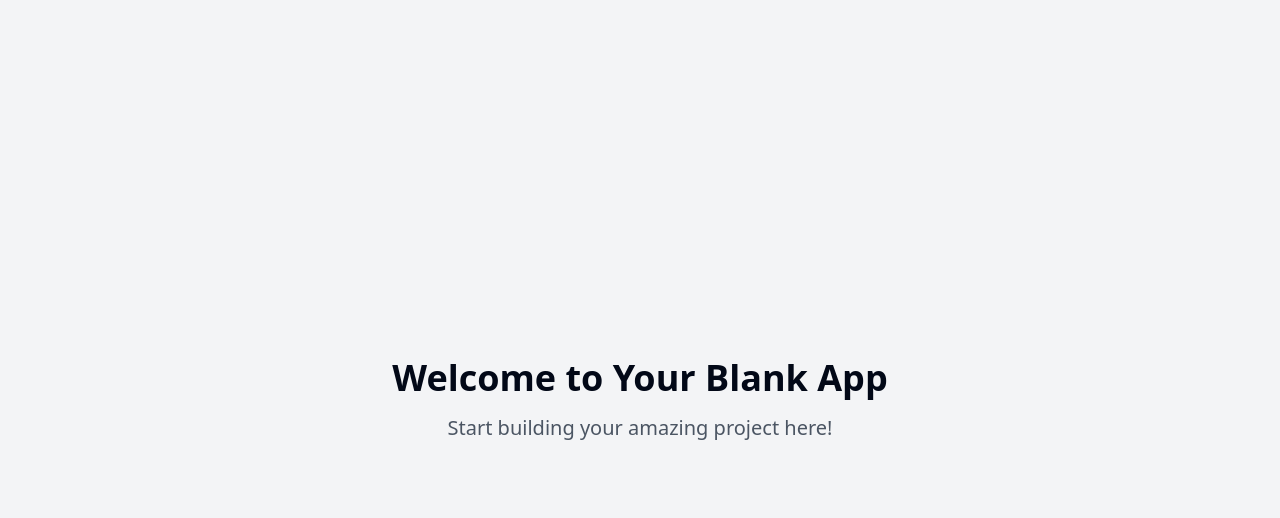
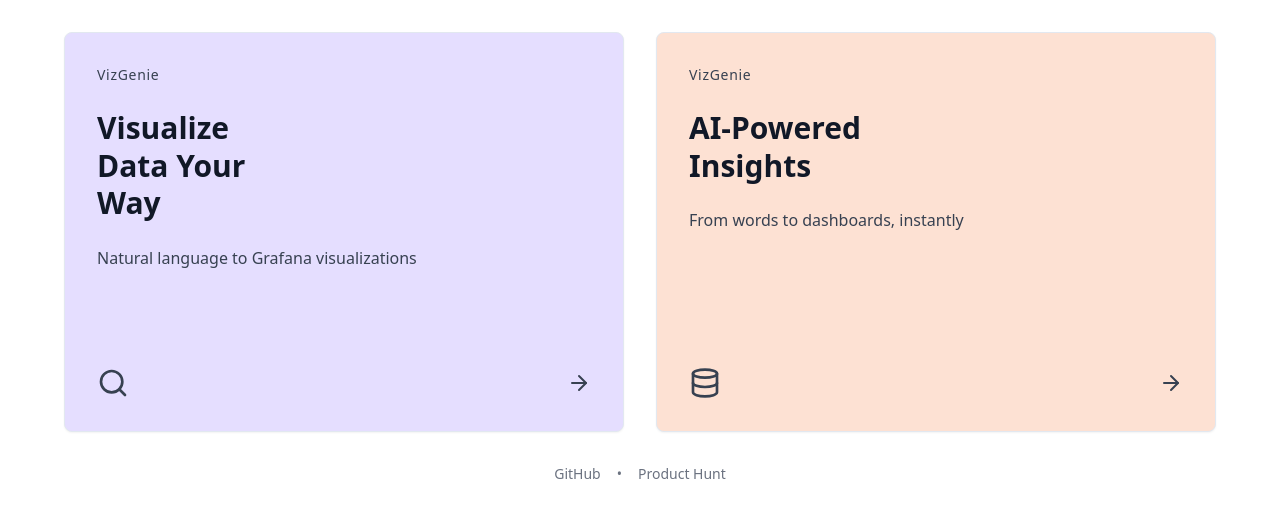
Before and after one commit to datadog-demo/vizgenie-visuals, a React (Vite) app: page / in a window 1280 px wide. Shown: the top 518 px of the page. Built offline with nearby package versions, Linux system fonts and the light colour scheme.

Commit message:
Add posts and LinkedIn content
Create posts and LinkedIn content for the product.

```diff
--- /dev/null
+++ b/src/components/MinimalistPoster.tsx
@@ -0,0 +1,44 @@
+
+import { ArrowRight, Search, Database } from "lucide-react";
+import { Card } from "./ui/card";
+
+const MinimalistPoster = ({ variant }: { variant: 1 | 2 }) => {
+  const content = {
+    1: {
+      heading: "VizGenie",
+      subheading: "Visualize Data Your Way",
+      description: "Natural language to Grafana visualizations",
+      color: "bg-[#E5DEFF]",
+      icon: Search,
+    },
+    2: {
+      heading: "VizGenie",
+      subheading: "AI-Powered Insights",
+      description: "From words to dashboards, instantly",
+      color: "bg-[#FDE1D3]",
+      icon: Database,
+    },
+  };
+
+  const selected = content[variant];
+
+  return (
+    <Card className={`${selected.color} p-8 relative overflow-hidden min-h-[400px] flex flex-col justify-between`}>
+      <div className="space-y-6">
+        <div className="text-sm font-medium tracking-wider text-gray-700">
+          {selected.heading}
+        </div>
+        <h2 className="text-3xl font-bold text-gray-900 max-w-[200px] leading-tight">
+          {selected.subheading}
+        </h2>
+        <p className="text-gray-700">{selected.description}</p>
+      </div>
+      <div className="flex items-center justify-between mt-8">
+        <selected.icon className="w-8 h-8 text-gray-700" />
+        <ArrowRight className="w-6 h-6 text-gray-700" />
+      </div>
+    </Card>
+  );
+};
+
+export default MinimalistPoster;
--- a/src/pages/Index.tsx
+++ b/src/pages/Index.tsx
@@ -1,11 +1,19 @@
-// Update this page (the content is just a fallback if you fail to update the page)
+
+import MinimalistPoster from "@/components/MinimalistPoster";
 
 const Index = () => {
   return (
-    <div className="min-h-screen flex items-center justify-center bg-gray-100">
-      <div className="text-center">
-        <h1 className="text-4xl font-bold mb-4">Welcome to Your Blank App</h1>
-        <p className="text-xl text-gray-600">Start building your amazing project here!</p>
+    <div className="min-h-screen bg-white p-8">
+      <div className="max-w-6xl mx-auto">
+        <div className="grid grid-cols-1 md:grid-cols-2 gap-8">
+          <MinimalistPoster variant={1} />
+          <MinimalistPoster variant={2} />
+        </div>
+        <div className="mt-8 text-center text-gray-500 text-sm">
+          <a href="https://github.com" className="hover:text-gray-700 mx-2">GitHub</a>
+          <span className="mx-2">•</span>
+          <a href="https://producthunt.com" className="hover:text-gray-700 mx-2">Product Hunt</a>
+        </div>
       </div>
     </div>
   );
```
